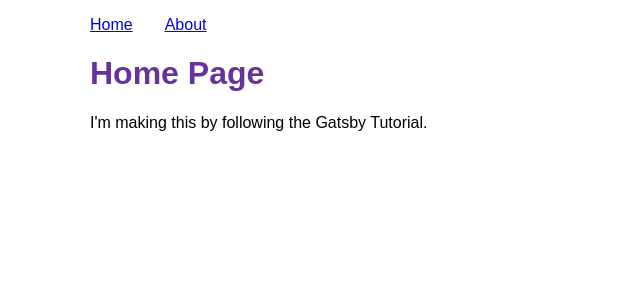
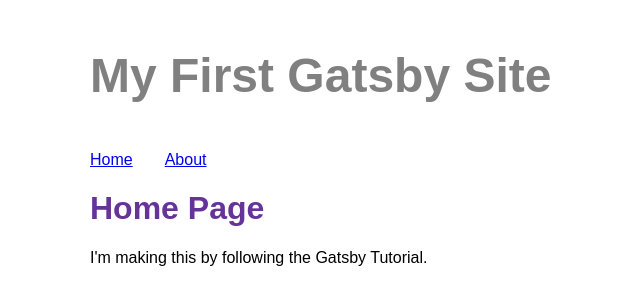
Before and after one commit to super-marios/my-gatsby-site, a Gatsby site: page / in a window 1280 px wide. Shown: the whole page, without its empty margins (300-940 px from the left). Built offline with nearby package versions, Linux system fonts and the light colour scheme; Gatsby itself is replaced by a stand-in of ours.

Commit message:
added graphql

```diff
--- a/gatsby-config.js
+++ b/gatsby-config.js
@@ -1,7 +1,7 @@
 module.exports = {
 	siteMetadata: {
 		siteUrl: 'https://www.yourdomain.tld',
-		title: 'My Gatsby Site',
+		title: 'My First Gatsby Site',
 	},
 	plugins: [`gatsby-plugin-styled-components`],
 };
--- a/src/components/layout.js
+++ b/src/components/layout.js
@@ -1,12 +1,25 @@
 import * as React from 'react';
-import { Link } from 'gatsby';
+import { Link, useStaticQuery, graphql } from 'gatsby';
 import LayoutStyles from './layoutStyles';
 
 const Layout = ({ pageTitle, children }) => {
+	const data = useStaticQuery(graphql`
+		query {
+			site {
+				siteMetadata {
+					title
+				}
+			}
+		}
+	`);
+
 	return (
 		<LayoutStyles>
 			<div className='container'>
-				<title>{pageTitle}</title>
+				<title>
+					{pageTitle} | {data.site.siteMetadata.title}
+				</title>
+				<header className='site-title'>{data.site.siteMetadata.title}</header>
 				<nav>
 					<ul className='nav-links'>
 						<li className='nav-link-item'>
--- a/src/components/layoutStyles.js
+++ b/src/components/layoutStyles.js
@@ -21,6 +21,13 @@ const LayoutStyles = styled.div`
 	.nav-link-text {
 		color: black;
 	}
+
+	.site-title {
+		font-size: 3rem;
+		color: gray;
+		font-weight: 700;
+		margin: 3rem 0;
+	}
 `;
 
 export default LayoutStyles;
```
